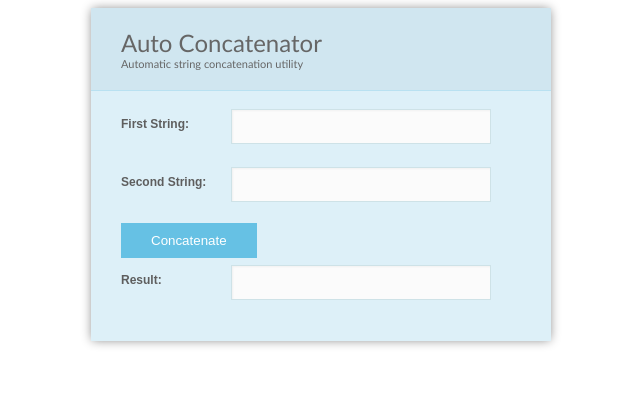
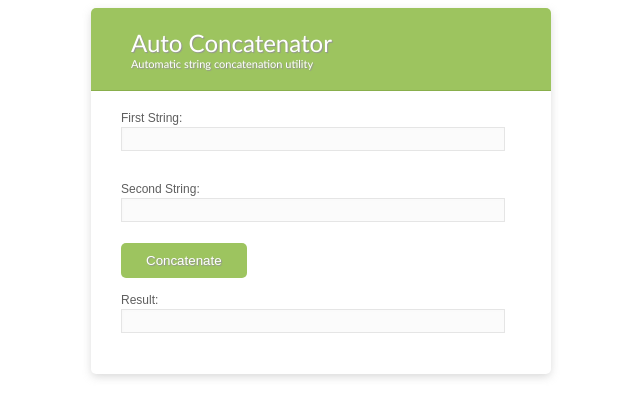
Before and after one commit to wikiii/testApp, a plain HTML site: page index.html in a window 1280 px wide. Shown: the whole page, without its empty margins (319-959 px from the left). Drawn offline with Linux system fonts and the light colour scheme.

Commit message:
modified:   Calculator.css 	modified:   index.html

```diff
--- a/Calculator.css
+++ b/Calculator.css
@@ -1,80 +1,86 @@
-/* Elegant Aero */
-.elegant-aero {
+/*######## Smart Green ########*/
+.smart-green {
     width: 400px;
     margin-right: auto;
     margin-left: auto;
-    background: #DDF0F8;
+    background: #FFF;
     padding: 30px 30px 20px 30px;
-    box-shadow: #868686 0 0px 10px -1px;
-    -webkit-box-shadow: #868686 0 0px 10px -1px;
+    box-shadow: rgba(194, 194, 194, 0.7) 0 3px 10px -1px;
+    -webkit-box-shadow: rgba(194, 194, 194, 0.7) 0 3px 10px -1px;
     font: 12px Arial, Helvetica, sans-serif;
     color: #666;
+    border-radius: 5px;
+    -webkit-border-radius: 5px;
+    -moz-border-radius: 5px;
 }
-.elegant-aero  h1{
+.smart-green h1 {
     font: 24px "Trebuchet MS", Arial, Helvetica, sans-serif;
-    padding: 20px 10px 20px 30px;
+    padding: 20px 0px 20px 40px;
     display: block;
-    background: #D0E6F0;
-    margin-top: -30px;
-    margin-left: -30px;
-    margin-right: -30px;
-    border-bottom: 1px solid #B9E1F1;
+    margin: -30px -30px 10px -30px;
+    color: #FFF;
+    background: #9DC45F;
+    text-shadow: 1px 1px 1px #949494;
+    border-radius: 5px 5px 0px 0px;
+    -webkit-border-radius: 5px 5px 0px 0px;
+    -moz-border-radius: 5px 5px 0px 0px;
+    border-bottom:1px solid #89AF4C;
+
 }
-.elegant-aero h1>span {
+.smart-green h1>span {
     display: block;
     font-size: 11px;
+    color: #FFF;
 }
 
-.elegant-aero label>span {
+.smart-green label {
+    display: block;
+    margin: 0px 0px 5px;
+}
+.smart-green label>span {
     float: left;
     margin-top: 10px;
     color: #5E5E5E;
 }
-.elegant-aero label {
-    display: block;
-    margin: 0px 0px 5px;
-}
-.elegant-aero label>span {
-    float: left;
-    width: 100px;
-    text-align: left;
-    padding-right: 10px;
-    margin-top: 10px;
-    font-weight: bold;
-}
-.elegant-aero input[type="text"], .elegant-aero input[type="email"], .elegant-aero textarea, .elegant-aero select {
-    color: #888;
-    width: 65%;
-    padding: 5px 4px 0px 5px;
+.smart-green input[type="text"], .smart-green input[type="email"], .smart-green textarea, .smart-green select {
+    color: #555;
+    height:24px;
+    width: 96%;
+    padding: 3px 3px 3px 10px;
     margin-top: 2px;
-    margin-right: 6px;
     margin-bottom: 16px;
-    border: 1px solid #CEE2E7;
+    border: 1px solid #E5E5E5;
     background: #FBFBFB;
     outline: 0;
-    -webkit-box-shadow: inset 1px 1px 2px rgba(200, 200, 200, 0.2);
-    box-shadow: inset 1px 1px 2px rgba(200, 200, 200, 0.2);
-    font: 200 24px/24px Arial, Helvetica, sans-serif;
+    -webkit-box-shadow: inset 1px 1px 2px rgba(238, 238, 238, 0.2);
+    box-shadow: inset 1px 1px 2px rgba(238, 238, 238, 0.2);
+    font: normal 14px/14px Arial, Helvetica, sans-serif;
 }
-.elegant-aero textarea{
+.smart-green textarea{
     height:100px;
+    padding-top: 10px;
 }
-.elegant-aero select {
-    background: #fbfbfb url('down-arrow.png') no-repeat right;
-    background: #fbfbfb url('down-arrow.png') no-repeat right;
+.smart-green select {
+    background: url('down-arrow.png') no-repeat right, -moz-linear-gradient(top, #FBFBFB 0%, #E9E9E9 100%);
+    background: url('down-arrow.png') no-repeat right, -webkit-gradient(linear, left top, left bottom, color-stop(0%,#FBFBFB), color-stop(100%,#E9E9E9));
    appearance:none;
     -webkit-appearance:none;
    -moz-appearance: none;
     text-indent: 0.01px;
     text-overflow: '';
-    width: 67%;
+    width:100%;
+    height:30px;
 }
-.elegant-aero .button{
-    padding: 10px 30px 10px 30px;
-    background: #66C1E4;
+.smart-green .button {
+    background-color: #9DC45F;
+    border-radius: 5px;
+    -webkit-border-radius: 5px;
+    -moz-border-border-radius: 5px;
     border: none;
+    padding: 10px 25px 10px 25px;
     color: #FFF;
+    text-shadow: 1px 1px 1px #949494;
 }
-.elegant-aero .button:hover{
-    background: #3EB1DD;
+.smart-green .button:hover {
+    background-color:#80A24A;
 }
--- a/index.html
+++ b/index.html
@@ -11,8 +11,8 @@
 
 	</head>
 
-	<body>
-		<form name="myform" class="elegant-aero">
+	<body width="100%">
+		<form name="myform" class="smart-green">
 			<h1>Auto Concatenator<span>Automatic string concatenation utility</span></h1>
 			<label><span>First String:</span>
 				<input type=text id='first-letter'></input>
```
